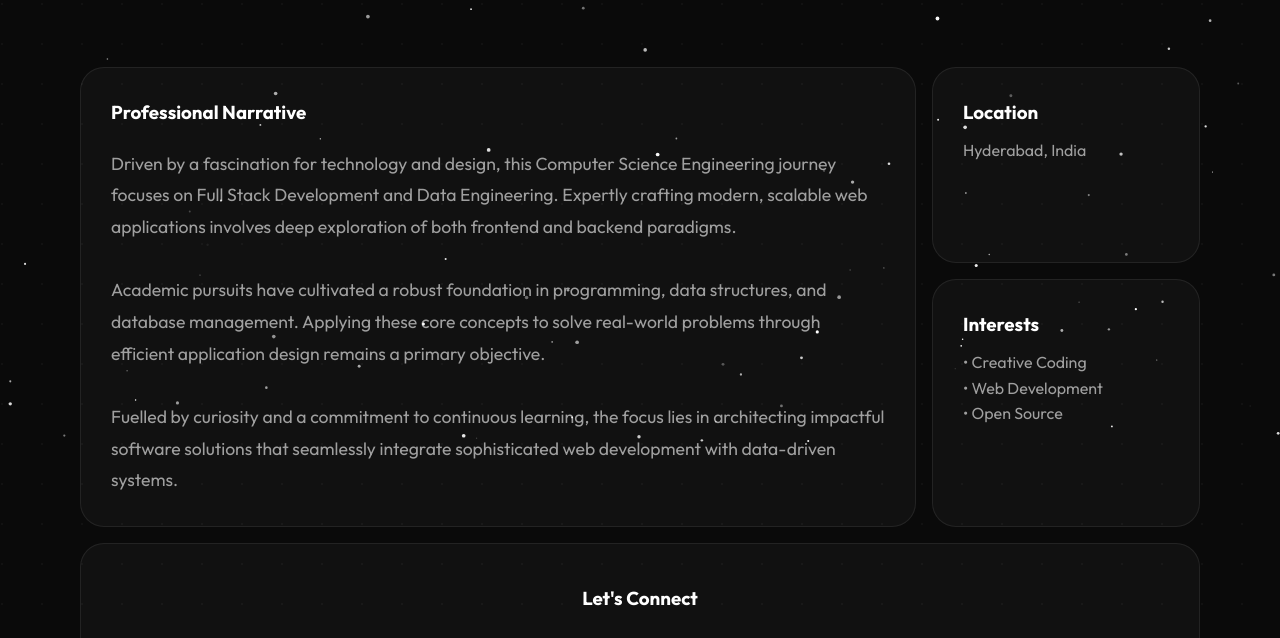
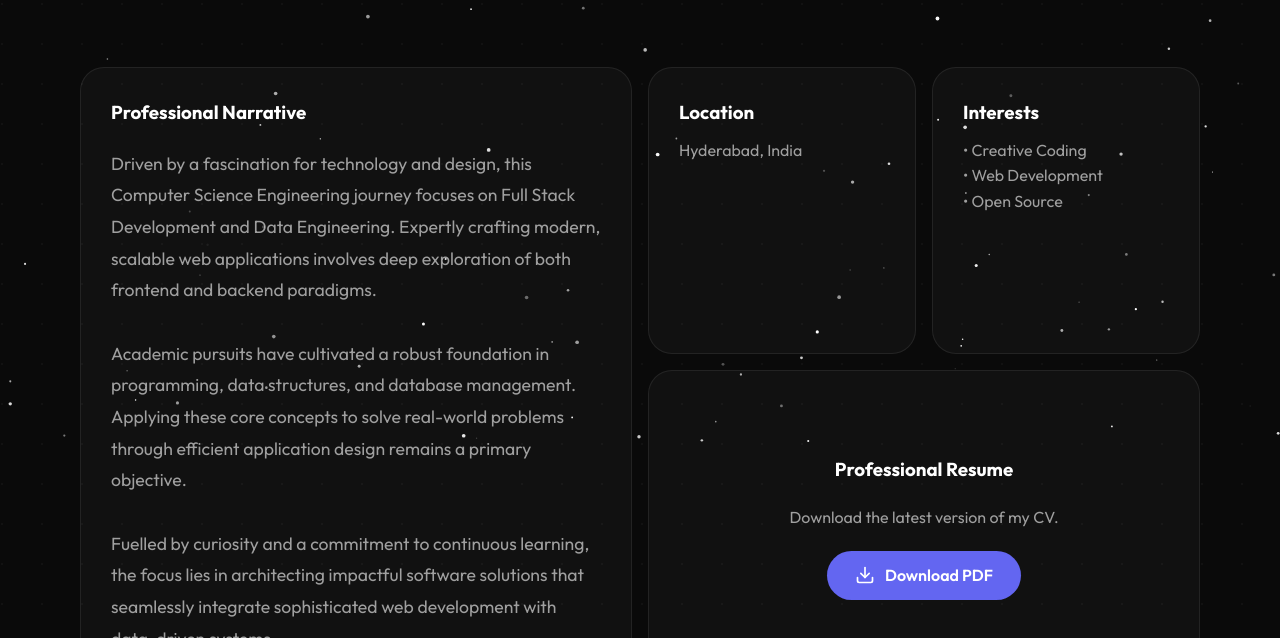
Before and after one commit to yakshithmekala/Portfolio-Yakshith, a website built with Vite: page about.html in a window 1280 px wide. Shown: the part 358-996 px from the top of the page. Built offline with nearby package versions, Linux system fonts and the light colour scheme.

Commit message:
Added Professional Resume download box to About page

```diff
--- a/about.html
+++ b/about.html
@@ -34,7 +34,7 @@
         </header>
 
         <div class="bento-grid">
-            <div class="bento-card reveal" style="grid-column: span 3; grid-row: span 2;">
+            <div class="bento-card reveal" style="grid-column: span 2; grid-row: span 2;">
                 <h3>Professional Narrative</h3>
                 <p style="color: var(--text-secondary); margin-top: 20px; font-size: 1.1rem; line-height: 1.8;">
                     Driven by a fascination for technology and design, this Computer Science Engineering journey focuses on Full Stack Development and Data Engineering. Expertly crafting modern, scalable web applications involves deep exploration of both frontend and backend paradigms.
@@ -55,6 +55,14 @@
                     <li>• Web Development</li>
                     <li>• Open Source</li>
                 </ul>
+            </div>
+            <div class="bento-card reveal" style="grid-column: span 2; display: flex; flex-direction: column; justify-content: center; align-items: center; text-align: center; gap: 20px;">
+                <h3>Professional Resume</h3>
+                <p style="color: var(--text-secondary);">Download the latest version of my CV.</p>
+                <a href="/resume.pdf" download class="btn btn-primary" style="display: flex; align-items: center; gap: 10px; width: fit-content;">
+                    <svg width="20" height="20" viewBox="0 0 24 24" fill="none" stroke="currentColor" stroke-width="2" stroke-linecap="round" stroke-linejoin="round"><path d="M21 15v4a2 2 0 0 1-2 2H5a2 2 0 0 1-2-2v-4"></path><polyline points="7 10 12 15 17 10"></polyline><line x1="12" y1="15" x2="12" y2="3"></line></svg>
+                    Download PDF
+                </a>
             </div>
             <div class="bento-card reveal" style="grid-column: span 4; padding: 40px;">
                 <h3 style="text-align: center; margin-bottom: 30px;">Let's Connect</h3>
```
